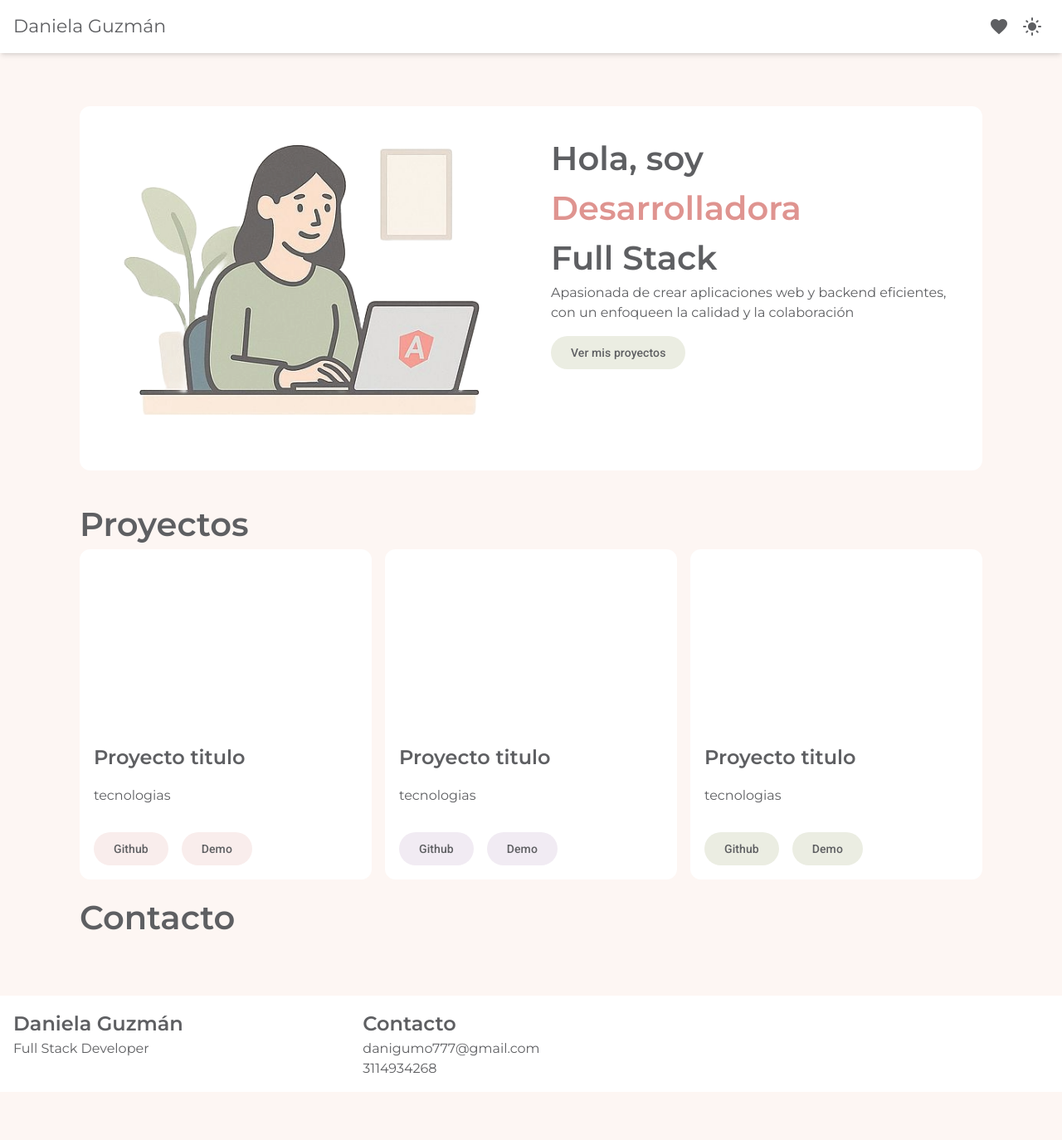
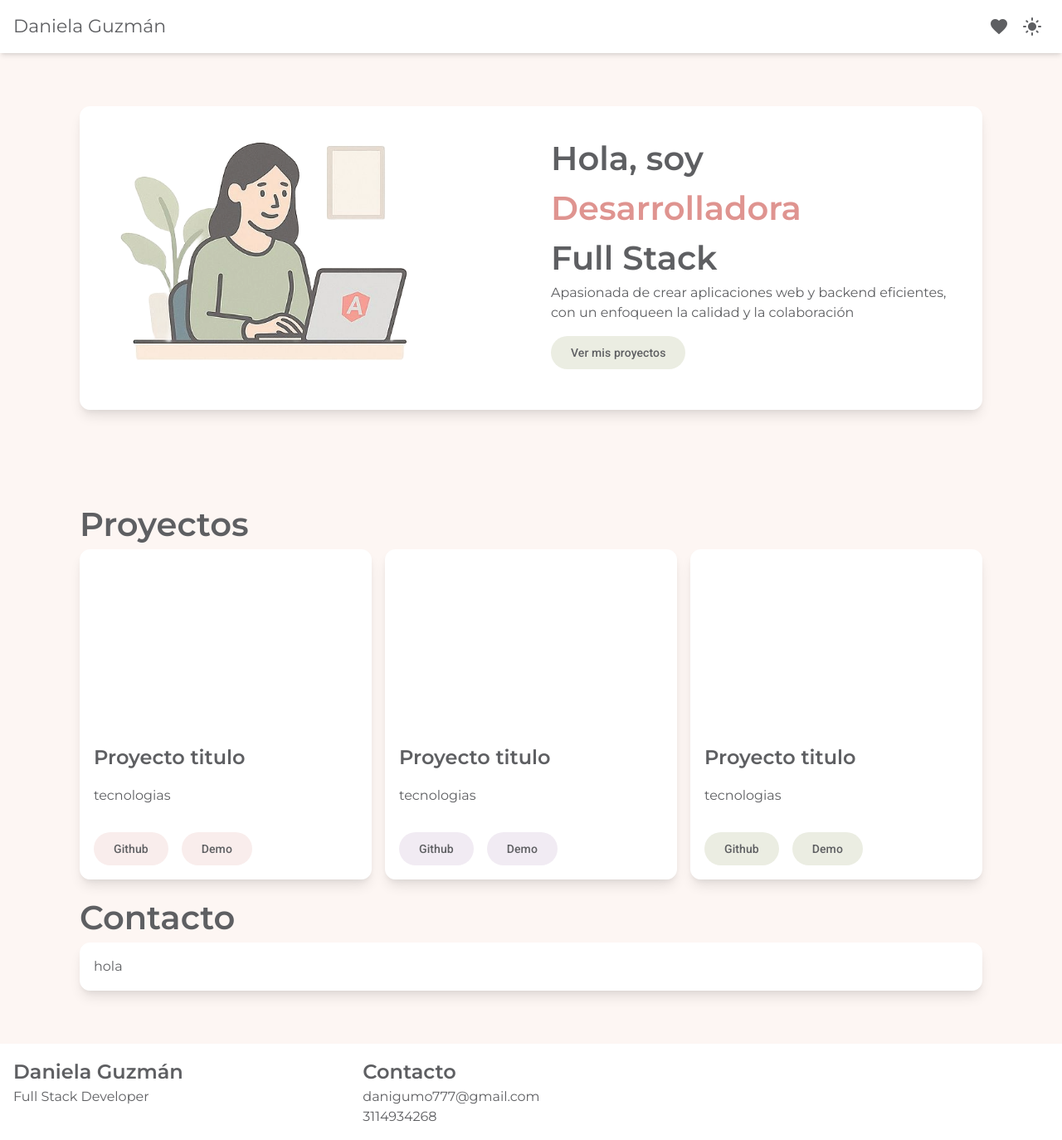
Before and after one commit to DanielaGz/portfolio, an Angular app: page / in a window 1280 px wide. Shown: the whole page at 83% size. Before the commit the page ends 1316 px from the top, so only its background shows below. Built offline with nearby package versions, Linux system fonts and the light colour scheme.

Commit message:
DLSCO-4385: Fix forms

```diff
--- a/src/app/components/home/contact/contact.component.html
+++ b/src/app/components/home/contact/contact.component.html
@@ -1 +1,4 @@
 <h1>Contacto</h1>
+<mat-card appearance="outlined">
+    hola
+</mat-card>
--- a/src/app/components/home/init/init.component.html
+++ b/src/app/components/home/init/init.component.html
@@ -4,7 +4,7 @@
     </mat-card-header> -->
     <div class="grid grid-cols-1 sm:grid-cols-2 gap-4">
       <div class="p-4">
-        <img [src]="'assets/images/logo-'+currentTheme+'.png'" alt="">
+        <img [src]="'assets/images/logo-'+currentTheme+'.png'" alt="" style="max-height: 300px;">
       </div>
       <div class="p-4">
         <h1>
--- a/src/styles.scss
+++ b/src/styles.scss
@@ -100,6 +100,8 @@ img {
   background-color: var(--text-background-card) !important;
   border-color: var(--text-background-card) !important;
   padding: 1rem !important;
+  box-shadow: 0 10px 15px -3px rgba(0, 0, 0, 0.1),
+            0 4px 6px -2px rgba(0, 0, 0, 0.05) !important;
 }
 
 .card-primary {
```
Also changed, not shown: src/assets/images/logo-dark-v2.png (added), src/assets/images/logo-dark.png.
